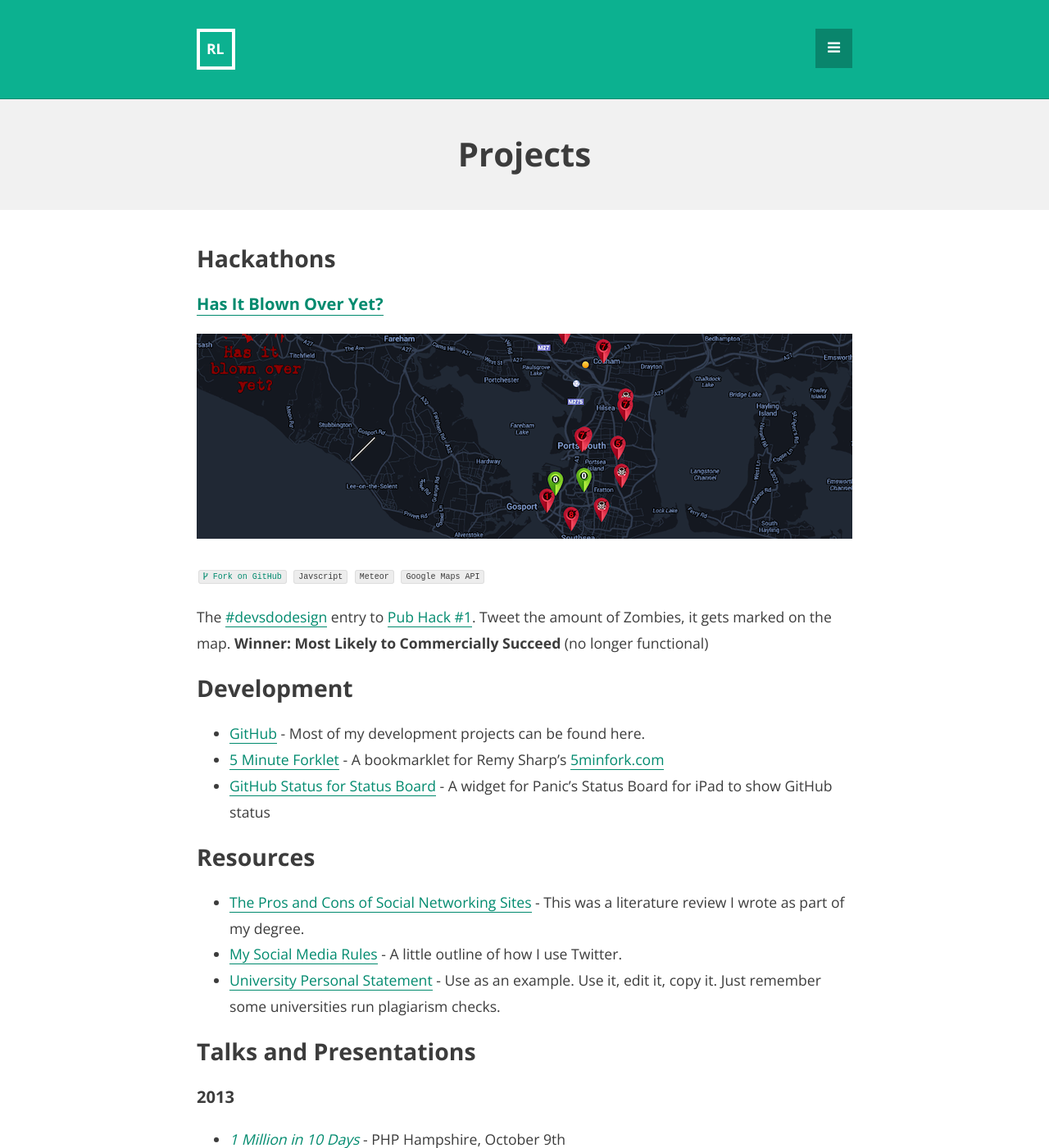
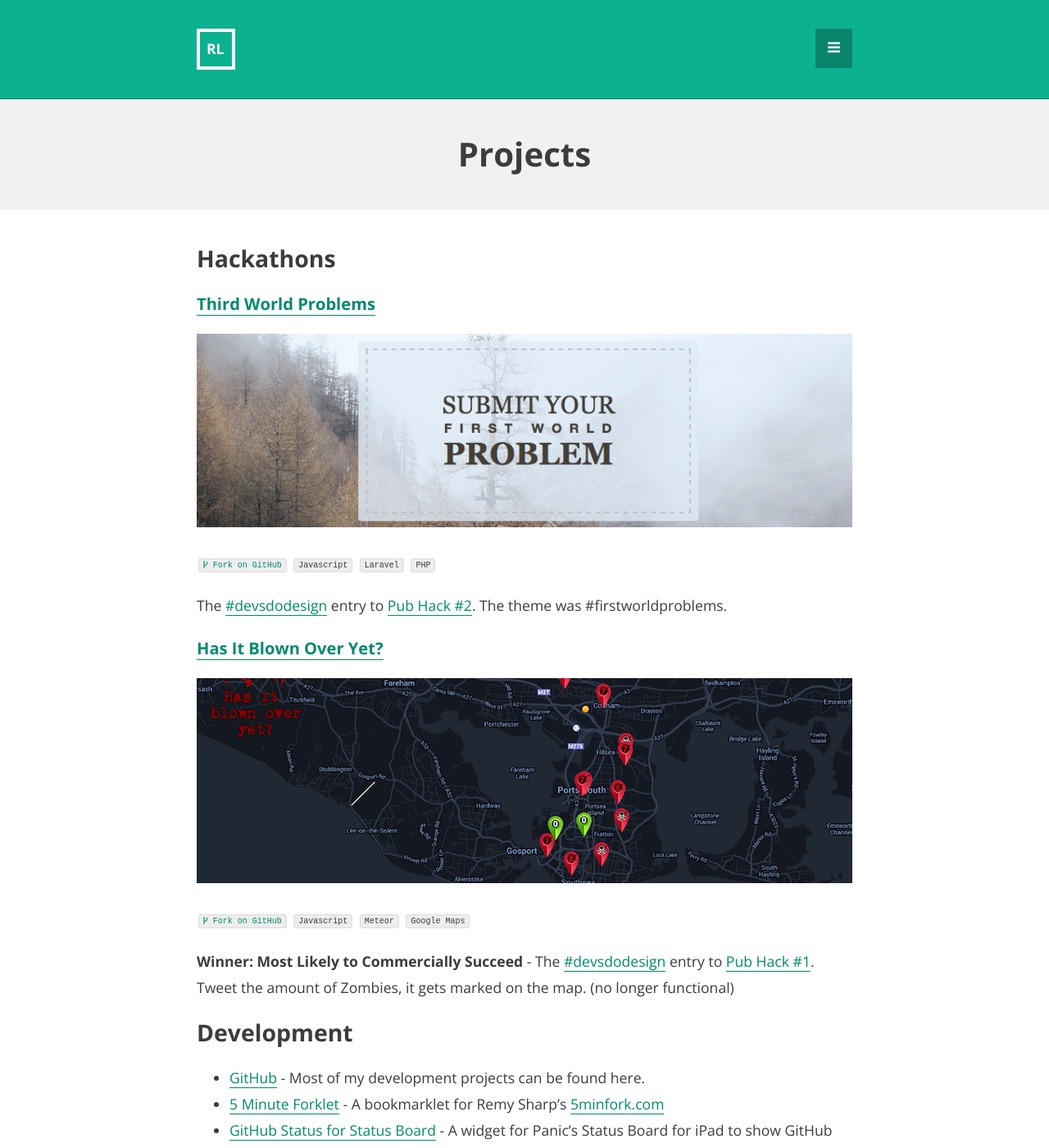
Before and after one commit to rknightuk/robblewis.me-jekyll, a Jekyll site: the page built from projects/index.md, in a window 1280 px wide and 1400 px high. Shown: the whole window at 82% size. Built offline with Jekyll 4.4.1, drawn with Linux system fonts in a browser that asks for light colours; Markdown is read by kramdown in place of the engine named in the settings.

Commit message:
Updated projects page

```diff
--- a/projects/index.md
+++ b/projects/index.md
@@ -5,12 +5,19 @@
 
 ## Hackathons
 
+### [Third World Problems](https://github.com/DevsDoDesign/ThirdWorldProblems)
+
+![](/assets/img/projects/pub-hack-2.png)
+
+<p><code class="tag"><a href="https://github.com/DevsDoDesign/ThirdWorldProblems"><i class="fa fa-code-fork"></i> Fork on GitHub</a></code> <code class="tag">Javascript</code> <code class="tag">Laravel</code> <code class="tag">PHP</code></p>
+The [#devsdodesign](http://devsdodesign.com) entry to [Pub Hack #2](http://www.pubhack.co.uk/events/pubhack-2/). The theme was #firstworldproblems.
+
 ### [Has It Blown Over Yet?](http://blownover.meteor.com)
 
 ![](/assets/img/projects/pub-hack-1.png)
 
-<p><code class="tag"><a href="https://github.com/DevsDoDesign/HasItBlownOver"><i class="fa fa-code-fork"></i> Fork on GitHub</a></code> <code class="tag">Javscript</code> <code class="tag">Meteor</code> <code class="tag">Google&nbsp;Maps&nbsp;API</code></p>
-The [#devsdodesign](http://devsdodesign.com) entry to [Pub Hack #1](http://www.pubhack.co.uk/events/pubhack-1/). Tweet the amount of Zombies, it gets marked on the map. **Winner: Most Likely to Commercially Succeed** (no longer functional)
+<p><code class="tag"><a href="https://github.com/DevsDoDesign/HasItBlownOver"><i class="fa fa-code-fork"></i> Fork on GitHub</a></code> <code class="tag">Javascript</code> <code class="tag">Meteor</code> <code class="tag">Google&nbsp;Maps</code></p>
+**Winner: Most Likely to Commercially Succeed** - The [#devsdodesign](http://devsdodesign.com) entry to [Pub Hack #1](http://www.pubhack.co.uk/events/pubhack-1/). Tweet the amount of Zombies, it gets marked on the map. (no longer functional)
 
 ## Development
 
```
Also changed, not shown: assets/img/projects/pub-hack-2.png (added).
